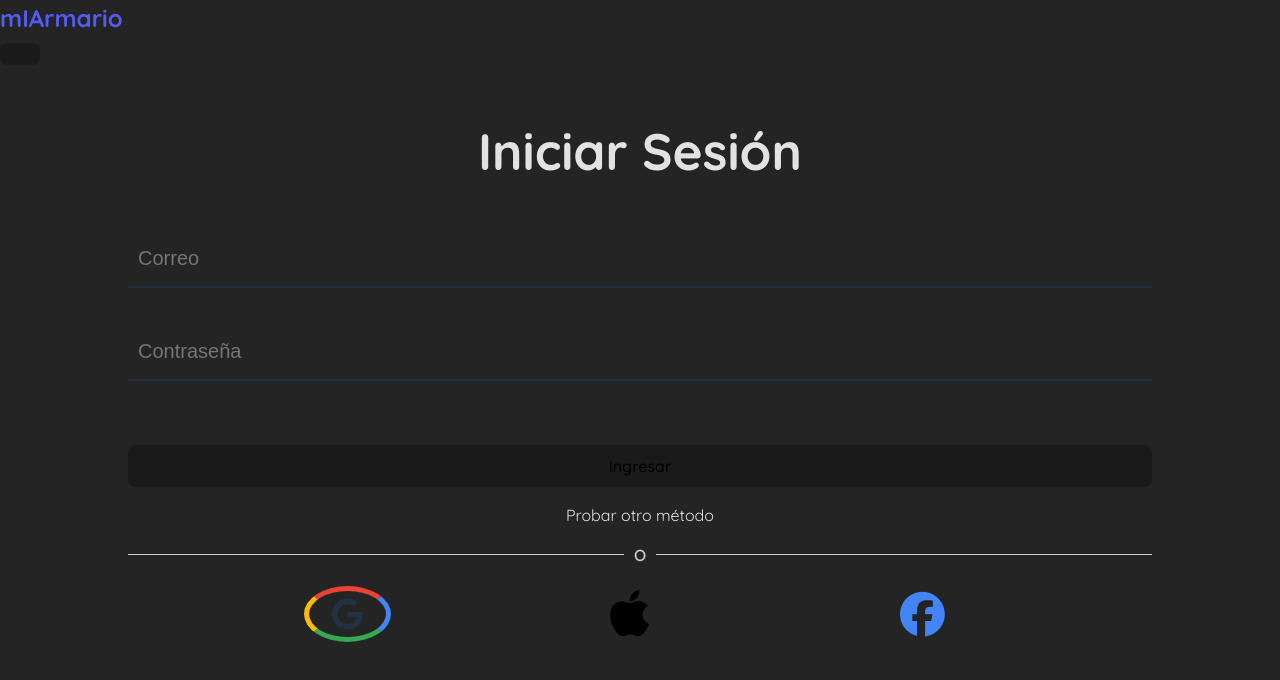
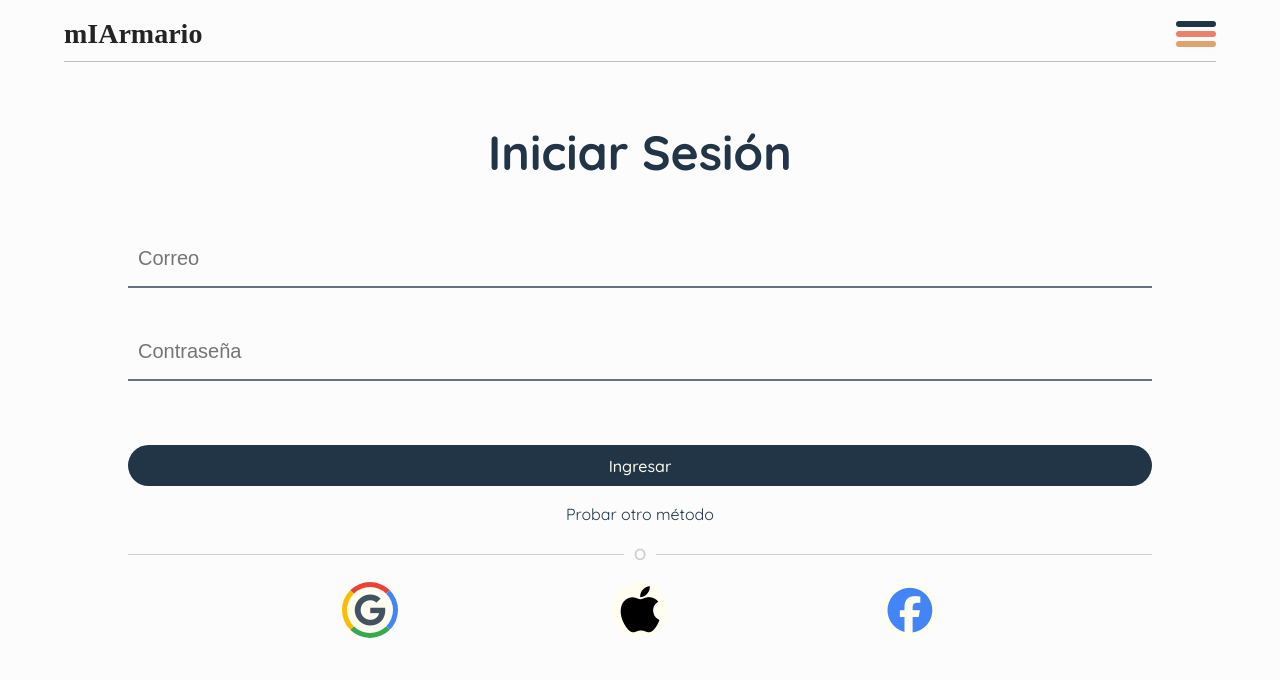
Before and after one commit to Juan-Diego-E/miarmario, a React (Vite) app in the folder miarmario/: page /login in a window 1280 px wide. Shown: the top 680 px of the page. Built offline with nearby package versions, Linux system fonts and the light colour scheme; a web font is replaced by a local one.

Commit message:
Updated global style and classes

```diff
--- a/miarmario/src/styles/index.css
+++ b/miarmario/src/styles/index.css
@@ -3,11 +3,12 @@
 :root {
   font-family: "Quicksand", serif, Inter, system-ui, Avenir, Helvetica, Arial, sans-serif;
   line-height: 1.5;
-  font-weight: 400;
+  font-weight: 00;
 
   color-scheme: light dark;
-  color: #ffffffde;
-  background-color: #242424;
+  color: var(--color-white-b);
+  /* color: #ffffffde; */
+  background-color: var(--color-black);
 
   font-synthesis: none;
   text-rendering: optimizeLegibility;
@@ -18,10 +19,12 @@
 
   --school-font: "Delius", cursive;
 
+  --color-black: #242424;
+  --color-white-b: #fffcf0;
+
 }
 
-*{
-  /* outline: 1px solid red; */
+* {
   margin: 0;
   padding: 0;
 }
@@ -31,6 +34,7 @@ a {
   color: #646cff;
   text-decoration: inherit;
 }
+
 a:hover {
   color: #535bf2;
 }
@@ -43,40 +47,117 @@ body {
 }
 
 h1 {
-  font-size: 3.2em;
+  font-size: 3rem;
   line-height: 1.1;
 }
 
-button {
-  border-radius: 8px;
+.primary-button {
+  border-radius: 22px;
   border: 1px solid transparent;
   padding: 0.6em 1.2em;
   font-size: 1em;
   font-weight: 500;
   font-family: inherit;
-  background-color: #1a1a1a;
+  background-color: var(--color-white-b);
+  color: var(--color-black);
   cursor: pointer;
   transition: border-color 0.25s;
 }
-button:hover {
+
+.primary-button:hover {
   border-color: #706234;
 }
-button:focus,
-button:focus-visible {
+
+.primary-button:focus,
+.primary-button:focus-visible {
   outline: 4px auto -webkit-focus-ring-color;
 }
 
-@media (prefers-color-scheme: dark) {
-/* @media (prefers-color-scheme: light) { */
+/* ------------------------My-Global-ones--------------------------- */
+
+/* Menú hamburg */
+.bars {
+  width: 40px;
+  height: 30px;
+  display: flex;
+  flex-direction: column;
+  align-items: center;
+  justify-content: center;
+  background-color: transparent;
+  border: none;
+}
+
+.bars>.bar {
+  width: 100%;
+  height: 20%;
+  border-radius: 4px;
+}
+
+.bars>.bar:nth-child(2) {
+  background: #e0a26f;
+  margin: 4px 0;
+}
+
+.bars>.bar:first-child {
+  background: #eb806b;
+}
+
+.bars>.bar:last-child {
+  background: #fcf6d8;
+}
+
+/* Logo Título */
+header {
+  display: flex;
+  align-items: center;
+  justify-content: space-between;
+  width: 90%;
+  margin: 0 auto;
+  padding: 0.8rem 0 0.4rem 0;
+  border-bottom: 1px solid #88888885;
+}
+
+.logo-title {
+  color: var(--color-white-b);
+  font-family: var(--school-font);
+  font-size: 28px;
+}
+
+@media (prefers-color-scheme: dark) {}
+@media (prefers-color-scheme: light) {
   :root {
     color: #213547;
-    background-color: #fcf6d8;
+    background-color: #fcfcfc;
   }
+
   a:hover {
     color: #747bff;
   }
-  button {
+
+  .primary-button {
     background-color: #213547;
-    color: #fcf6d8;
+    color: var(--color-white-b);
   }
+
+  /* Menú hamburg */
+  .bars>.bar:nth-child(2) {
+    background: #eb806b;
+    margin: 4px 0;
+  }
+
+  .bars>.bar:first-child {
+    background: #213547;
+  }
+
+  .bars>.bar:last-child {
+    background: #e0a26f;
+  }
+
+  /* Logo Título */
+  .logo-title {
+    color: var(--color-black);
+  }
+
+  /* ---------------------------------------- */
+
 }
```
